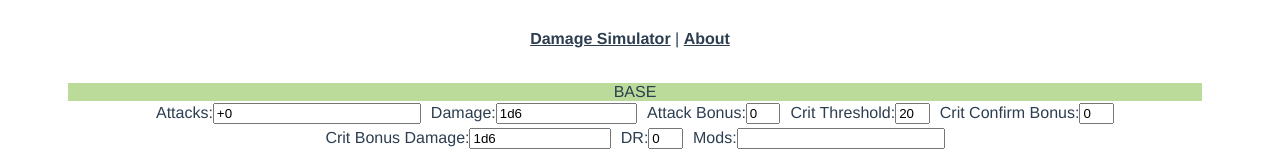
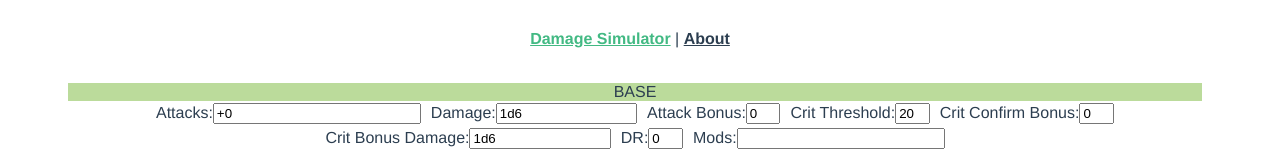
Before and after one commit to charles-oder/pathfinder-damage-calc, a Vue app: page /damage-sim in a window 1280 px wide. Shown: the top 160 px of the page. Built offline with nearby package versions, Linux system fonts and the light colour scheme.

Commit message:
updated nav to hightlight on sim page

```diff
--- a/src/App.vue
+++ b/src/App.vue
@@ -1,7 +1,7 @@
 <template>
   <div id="app">
     <div id="nav">
-      <router-link to="/">Damage Simulator</router-link> |
+      <router-link to="/damage-sim">Damage Simulator</router-link> |
       <router-link to="/about">About</router-link>
     </div>
     <router-view />
```
